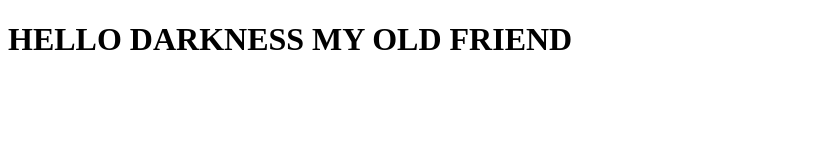
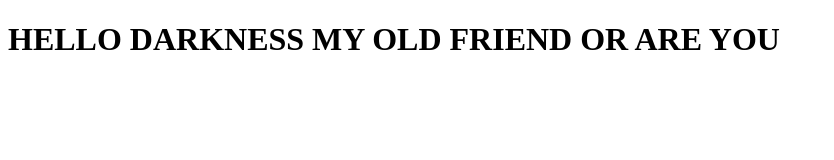
Before and after one commit to kitt-null/kitt-null.github.io, a plain HTML site: page index.html in a window 1280 px wide. Shown: the whole page, without its empty margins (0-834 px from the left). Drawn offline with Linux system fonts and the light colour scheme.

Commit message:
index.html update

```diff
--- a/index.html
+++ b/index.html
@@ -7,6 +7,6 @@
     <title>Document</title>
 </head>
 <body>
-    <h1>HELLO DARKNESS MY OLD FRIEND</h1>
+    <h1>HELLO DARKNESS MY OLD FRIEND OR ARE YOU</h1>
 </body>
 </html>
```
